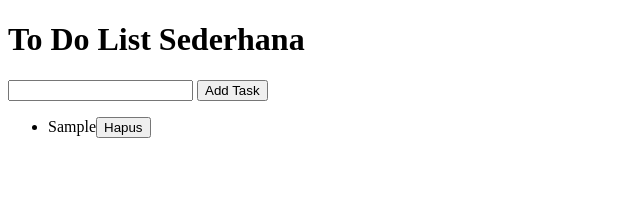
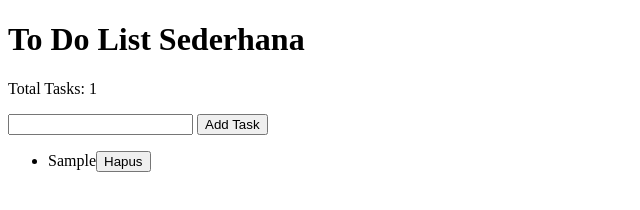
Before and after one commit to zulfakhn/Tugas-Modul-JS-13, a plain HTML site: page index.html in a window 1280 px wide. Both pictures are taken after typing "Sample" into the empty fields and a click on the button "Add Task". Shown: the whole page, without its empty margins (0-640 px from the left). Drawn offline with Linux system fonts and the light colour scheme.

Commit message:
menambahkan event untuk update jumlah Tasks dan aturan submit

```diff
--- a/index.html
+++ b/index.html
@@ -5,35 +5,56 @@
 </head>
 <body>
     <h1>To Do List Sederhana</h1>
+    <p id="taskCounter">Total Tasks: </p>
     <input type="text" id="newTask">
     <button onclick="addTask()">Add Task</button>
     <ul id="taskList"></ul>
 
     <script>
+        // Fungsi untuk enambahkan jumlah update task
+        function updateTaskCounter() {
+            const totalTasks = document.getElementById('taskList').children.length;
+            document.getElementById('taskCounter').innerText = 'Total Tasks: ' + totalTasks;
+        }
+
         function addTask() {
+            // Mengambil nilai dari input
             const newTask = document.getElementById('newTask').value;
                 if(newTask.trim() === '') {
                     console.log('oops harus diisi full')
                     return
                 }
 
+            // Sebelum nilai masuk, peringatkan aturan isi formnya
+            const Task = document.getElementById('newTask').value;
+            if(newTask.length < 3) {
+                alert('Panjang text minimal 3 huruf')
+                return
+            }
+            if(newTask.length > 10) {
+                alert('Panjang text maximal 10 huruf')
+                return
+            }
+
+            // untuk menambahlan nilai ke list
             const newLi = document.createElement('li');
             newLi.textContent = newTask
 
-
-
+            // membuat tombol delete
             const deleteBtn = document.createElement('button');
             deleteBtn.textContent = 'Hapus';
             deleteBtn.onclick = function() {
                 newLi.remove();
+                updateTaskCounter();
             }
             newLi.appendChild(deleteBtn)
 
+            // jika berhasil menginput nilai, hasilnya:
             console.log('program selanjutnya')
 
             document.getElementById('taskList').appendChild(newLi);
-
             document.getElementById('newTask').value = '';
+            updateTaskCounter();
 
         }
         document.getElementById('newTask').addEventListener('keydown', function(event){
```
